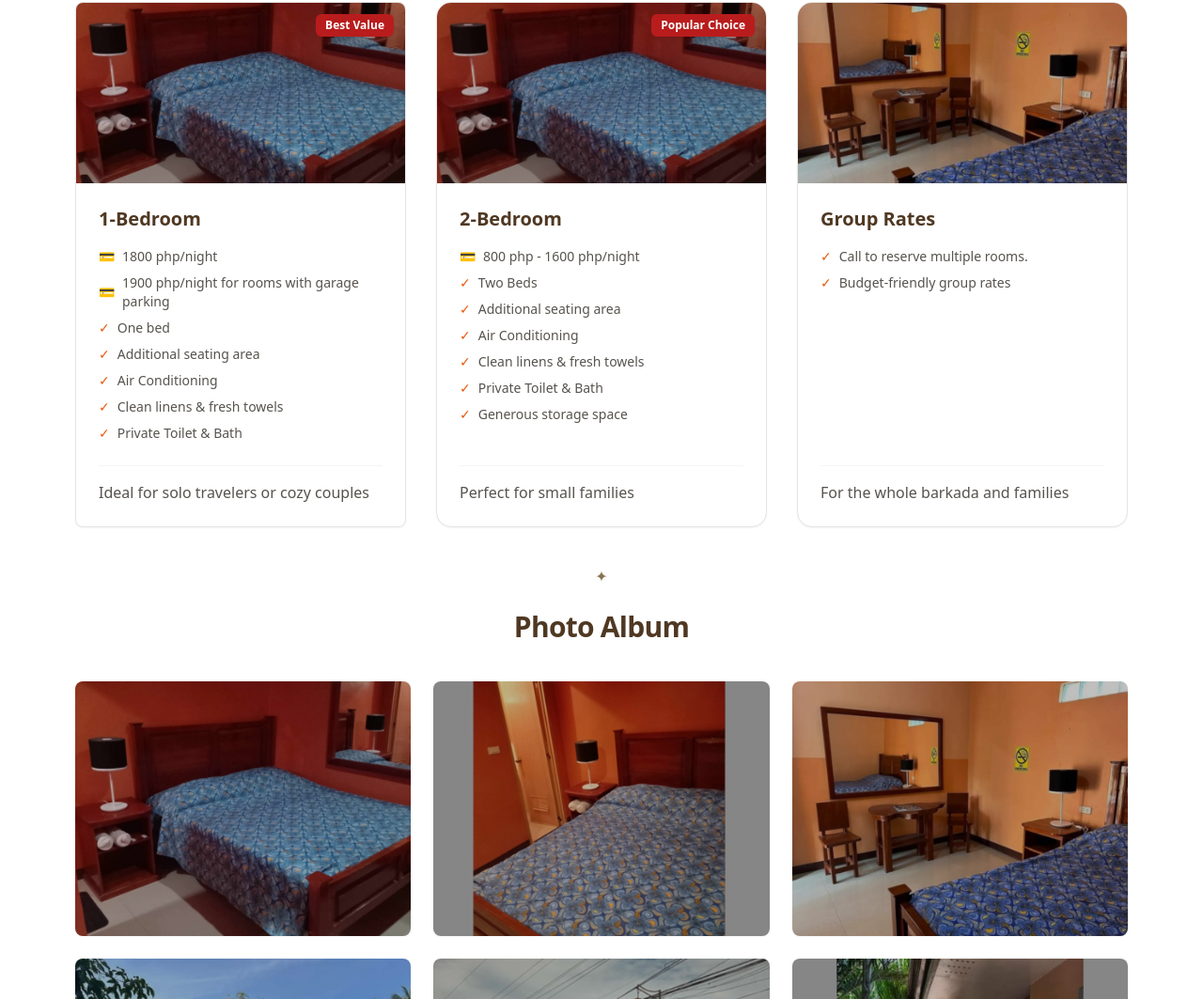
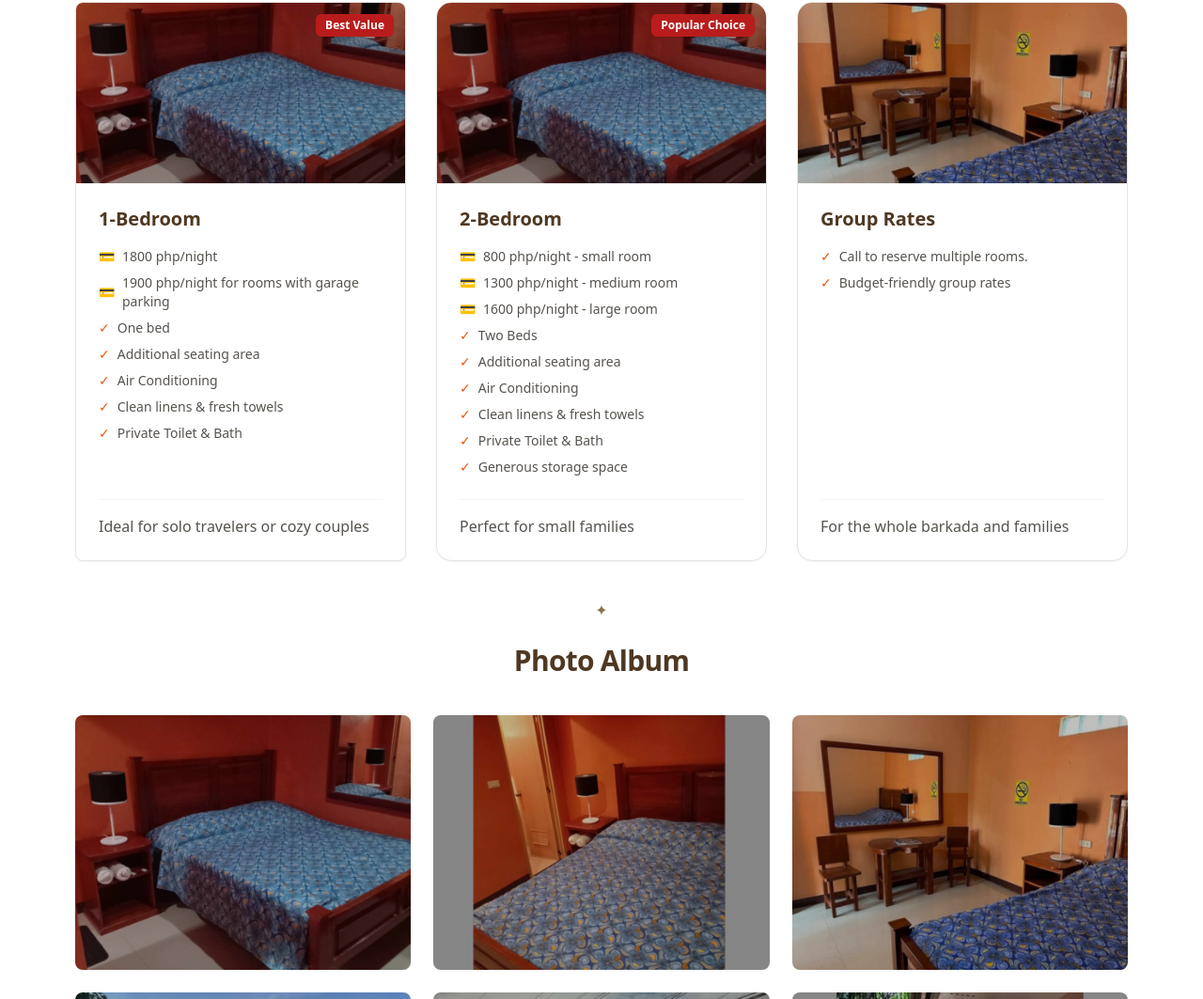
Before and after one commit to GwenCodes/Antique-lodging-business, a website: page index.html in a window 1280 px wide. Shown: the part 1123-2186 px from the top of the page at 94% size. Drawn offline with nearby package versions, Linux system fonts and the light colour scheme.

Commit message:
Added pricing info

```diff
--- a/index.html
+++ b/index.html
@@ -350,7 +350,9 @@
               <div>
                 <h3 class="text-xl font-bold text-[#4f3822]">2-Bedroom</h3>
                 <ul class="mt-4 space-y-2 text-sm text-stone-600">
-                  <li class="flex items-center"><span class="text-orange-600 mr-2">💳</span> 800 php - 1600 php/night</li>
+                  <li class="flex items-center"><span class="text-orange-600 mr-2">💳</span> 800 php/night - small room</li>
+                  <li class="flex items-center"><span class="text-orange-600 mr-2">💳</span> 1300 php/night - medium room</li>
+                  <li class="flex items-center"><span class="text-orange-600 mr-2">💳</span> 1600 php/night - large room</li>
                   <li class="flex items-center"><span class="text-orange-600 mr-2">✓</span> Two Beds</li>
                   <li class="flex items-center"><span class="text-orange-600 mr-2">✓</span> Additional seating area</li>
                   <li class="flex items-center"><span class="text-orange-600 mr-2">✓</span> Air Conditioning</li>
```
